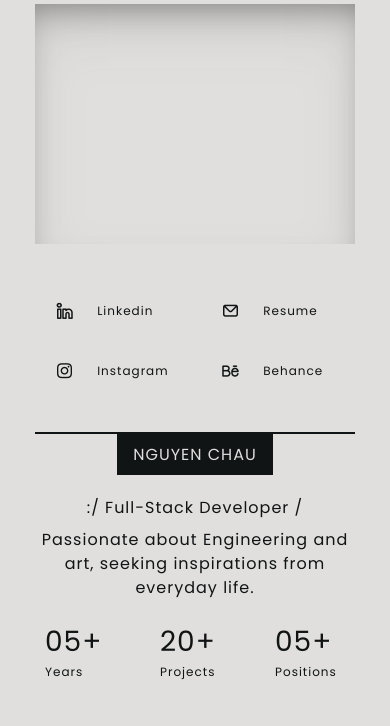
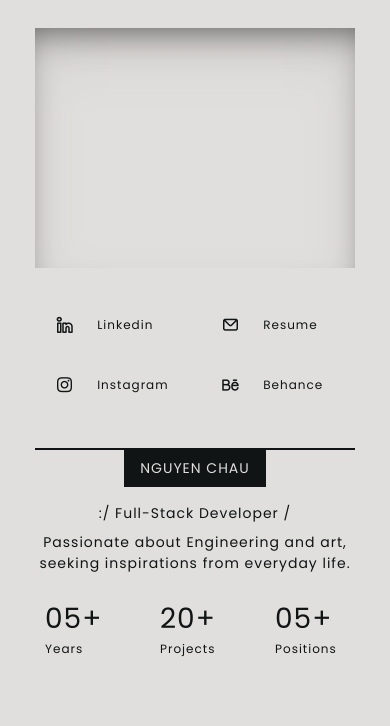
Before and after one commit to nguyenbo7/Nguyen_Portfolio, a plain HTML site: page index.html in a window 390 px wide. Shown: the top 726 px of the page. Drawn offline with nearby package versions, Linux system fonts and the light colour scheme; a web font is replaced by a local one.

Commit message:
Refactor code, adjust the home section on mobile device: 	1. Declare new variable for font size, & margin bottom 	2. Fix the text size in intro section, margin & padding

```diff
--- a/index.html
+++ b/index.html
@@ -200,9 +200,6 @@
 
         <!--____________________ About Section ____________________-->
         <section id="about" class="about__section container__section">
-
-            <div class="about__info">
-
             <div class="about__img-container">
                 <img
                     src="https://images.pexels.com/photos/1327405/pexels-photo-1327405.jpeg?auto=compress&cs=tinysrgb&dpr=2&h=750&w=1260"
@@ -210,10 +207,10 @@
                     class="about__img"
                 />
             </div>
-            </div>
 
             <div class="accordion__container">
                 <!-- <div class="accordion__header-text">5 WHAT?</div> -->
+                <div class="about__info">
                     <div class="horizontal__line"></div>
                     <div class="about__title">Knock Knock</div>
                     <div class="about__text">
@@ -226,6 +223,7 @@
                         I became my friend's advisor in both their financial and love affairs.
 
                         Also, I am interested in tarot readering.
+                    </div>
                 </div>
 
                 <div class="accordion">
--- a/styles.css
+++ b/styles.css
@@ -17,21 +17,28 @@
 
   /*____________________ Font Size ____________________*/
   /* Desktop Font size */
-  --fs-subtext: 1rem;
-  --fs-text: 1.25rem;
+  --fs-text-small: 0.875rem;
+  --fs-text-med: 1rem;
+  --fs-text-large: 1.25rem;
+
+  --fs-title-small: 1.5rem;
+  --fs-title-med: 2rem;
+  --fs-title-big: 2.5rem;
+  --fs-title-huge: 4rem;
 
   --fs-icon: 1.5rem;
 
-  --fs-subtitle: 1.75rem;
-  --fs-title: 2rem;
-
   --fs-small: 0.75rem;
-  --fs-huge: 4rem;
-  /*____________________ z index ____________________*/
+/*____________________ z index ____________________*/
   --z-lowest: -10;
   --z-low: -5;
   --z-high: 5;
   --z-highest: 10;
+
+/*____________________ Margin Bottom ____________________*/
+  --mb-text: 1rem;
+  --mb-container: 2rem;
+  --mb--section: 5rem;
 }
 
 /*____________________ Base ____________________*/
@@ -44,11 +51,12 @@ html {
   scroll-behavior: smooth;
 }
 body {
-  font-size: var(--fs-text);
+  font-size: var(--fs-text-small);
   font-family: var(--font-main);
+  letter-spacing: 1px;
+
   color: var(--clr-dark);
   background-color: var(--clr-light);
-  letter-spacing: 1px;
 }
 ul {
   list-style: none;
@@ -64,12 +72,11 @@ main {
     max-width: 100%;
 }
 .container__section {
-    margin-bottom: 5rem;
+    margin-bottom: var(--mb--section);
 }
 .horizontal__line {
     width: 100%;
     height: 1.5px;
-    margin-bottom: 1rem;
     background-color: var(--clr-dark);
 }
 /*____________________ Navigatin Bar ____________________*/
@@ -78,10 +85,11 @@ main {
 /*____________________ Home Section ____________________*/
 .home__section {
     width: 100%;
+    margin-top: 1.5rem;
+
     display: flex;
     flex-direction: column;
     align-items: center;
-
 }
 
 /*
@@ -92,7 +100,7 @@ main {
 .card__container {
     width: 320px;
     height: 400px;
-    margin-bottom: 2rem;
+    margin-bottom: 1.5rem;
 
     display: flex;
     align-items: center;
@@ -101,6 +109,7 @@ main {
 .card__info {
     width: 100%;
     height: 100%;
+
     display: flex;
     flex-direction: column;
     align-items: center;
@@ -114,39 +123,14 @@ main {
     width: 100%;
     height: 240px;
     box-shadow: rgba(139, 134, 134, 0.25) 0px 30px 60px -12px inset,
-    rgba(0, 0, 0, 0.5) 0px 18px 36px -18px inset;
+    rgba(0, 0, 0, 0.7) 0px 18px 36px -18px inset;
 }
 .card__img {
     width: 60%;
     object-fit: cover;
     overflow: hidden;
 }
-.gooey {
-    background-color: #b4a39c;
-    border-radius: 74% 26% 69% 32% / 47% 73% 27% 53%;
-    animation: morph 3s linear infinite;
-}
 
-@keyframes morph {
-    0%,
-    100% {
-      border-radius: 25% 75% 64% 36% / 55% 64% 36% 45%;
-      transform: translate3d(0, 0, 0) rotateZ(0.01deg);
-    }
-    75% {
-      border-radius: 45% 55% 61% 39% / 73% 70% 30% 27%;
-      transform: translate3d(0, 5px, 0) rotateZ(0.01deg);
-    }
-    50% {
-      opacity: 0.8;
-      border-radius: 32% 68% 72% 28% / 24% 47% 53% 76%;
-      transform: translate3d(0, 0, 0) rotateZ(0.01deg);
-    }
-    25% {
-      border-radius: 38% 62% 32% 68% / 63% 27% 73% 37%;
-      transform: translate3d(0, -5px, 0) rotateZ(0.01deg);
-    }
-}
 .card__socialmedia {
     display: flex;
     justify-content: space-around;
@@ -162,7 +146,7 @@ main {
 .card__links-container a {
     display: flex;
     width: 150px;
-    margin-top: 10px;
+    margin-bottom: 10px;
     color: var(--clr-dark);
     transition: 0.2s ease-in-out;
 }
@@ -183,7 +167,6 @@ main {
     width: 100px;
     font-size: 0.75rem;
     padding-left: 0.25rem;
-    /* background-color: #ff6600; */
 
     display: flex;
     align-items: center;
@@ -195,7 +178,6 @@ main {
     --------------------------
 */
 .intro__container {
-    font-size: 1rem;
     width: 320px;
 
     display: flex;
@@ -208,15 +190,13 @@ main {
     flex-direction: column;
     align-items: center;
 }
-.horizontal__line {
-    margin: 0;
-}
+
 
 .intro__title {
     color: var(--clr-light);
     background-color: var(--clr-dark);
     padding: 8px 16px;
-    margin-bottom: 1.25rem;
+    margin-bottom: var(--mb-text);
 
 }
 .intro__subtitle {
@@ -225,7 +205,7 @@ main {
 .intro__text {
     text-align: center;
     line-height: 1.5;
-    margin-bottom: 1rem;
+    margin-bottom: 1.5rem;
 }
 .intro__exp {
     width: 300px;
@@ -235,9 +215,9 @@ main {
     justify-content: space-between;
     align-items: center;
 }
+
 .exp__list {
     width: 70px;
-    height: 50px;
     font-size: 0.75rem;
 }
 .title__bold {
@@ -246,7 +226,6 @@ main {
 .intro__img-container {
     display: none;
 }
-
 
 
 
```
Lines whose indentation alone changed are shown as unchanged.
